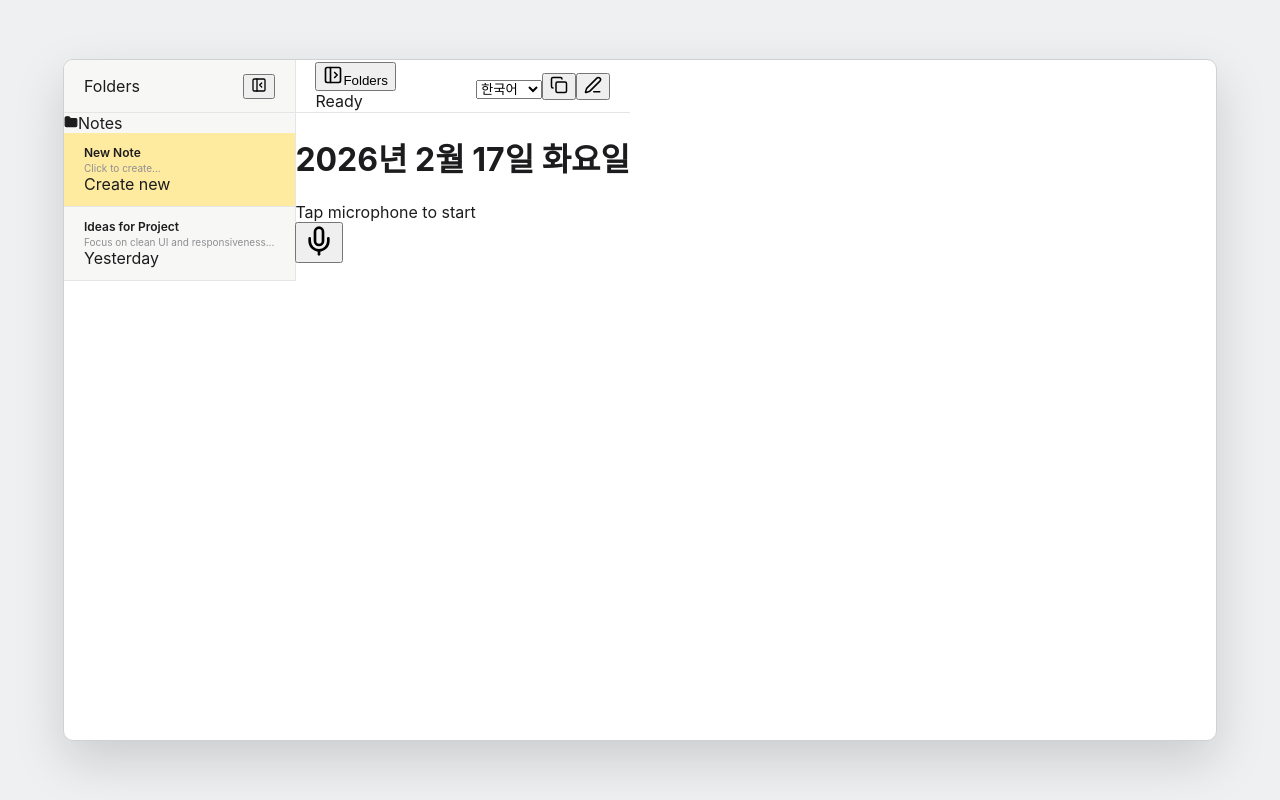
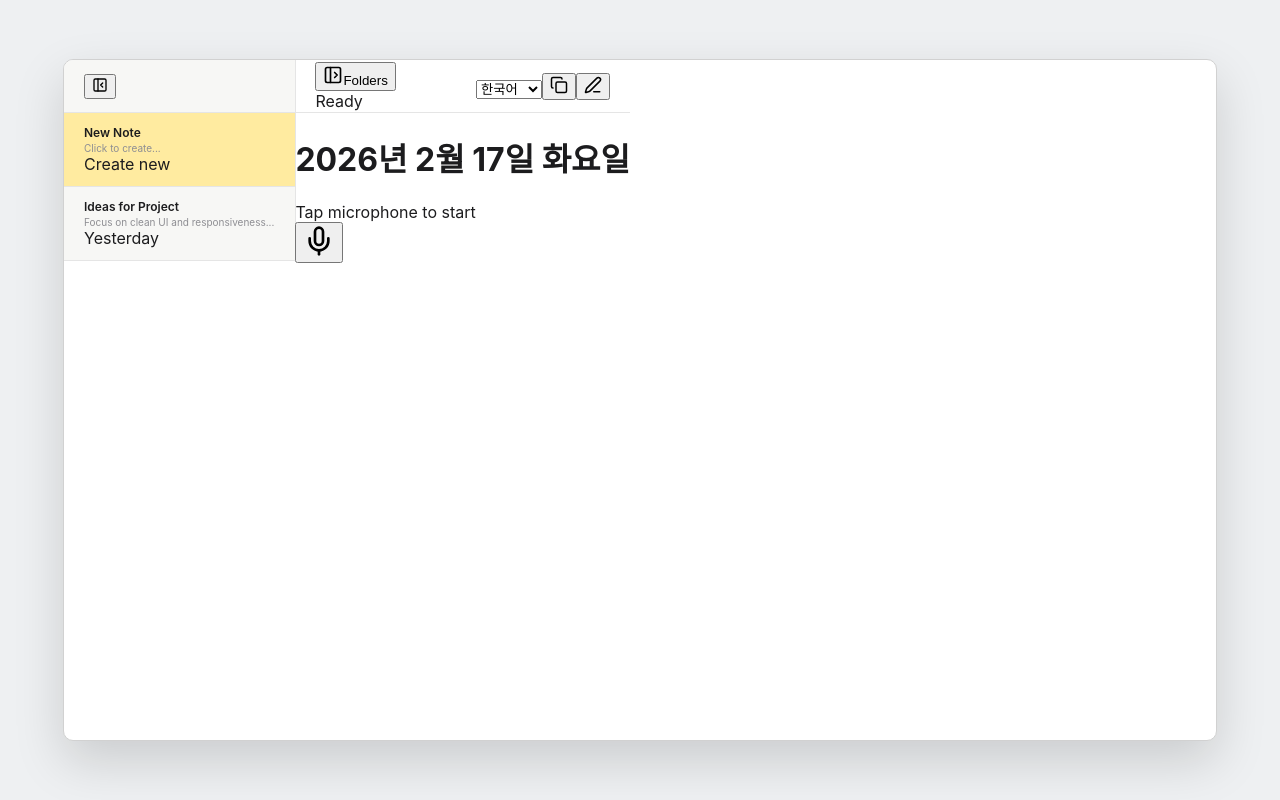
Before and after one commit to artcoding011-art/voice-to-text-app, a React (Vite) app: page / in a window 1280 px wide. Built offline with nearby package versions, Linux system fonts and the light colour scheme; a web font is replaced by a local one.

Commit message:
UI: Remove Folder header text and Notes folder item

```diff
--- a/src/components/Sidebar.jsx
+++ b/src/components/Sidebar.jsx
@@ -4,8 +4,7 @@ import { Folder, PanelLeftClose } from 'lucide-react';
 const Sidebar = ({ history, selectedNote, onSelectNote, onNewNote, transcript, onToggle }) => {
     return (
         <div className="sidebar flex h-full flex-col w-full">
-            <div className="toolbar bg-[#f7f7f5] flex items-center justify-between px-4 font-semibold text-[11px] text-gray-600 border-b border-[#e5e5e5] shrink-0">
-                <span className="flex-1 text-center ml-6">Folders</span>
+            <div className="toolbar bg-[#f7f7f5] flex items-center justify-end px-4 border-b border-[#e5e5e5] shrink-0">
                 <button
                     onClick={onToggle}
                     className="p-1 rounded-md hover:bg-gray-200 text-gray-400 hover:text-gray-600 transition-colors"
@@ -13,12 +12,7 @@ const Sidebar = ({ history, selectedNote, onSelectNote, onNewNote, transcript, o
                     <PanelLeftClose size={16} />
                 </button>
             </div>
-            <div className="p-2">
-                <div className="flex items-center gap-2 px-3 py-2 bg-[#e8e8e7] rounded-md text-[11px] font-medium">
-                    <Folder size={14} fill="currentColor" className="text-[#f7ce46]" />
-                    <span>Notes</span>
-                </div>
-            </div>
+            {/* Notes List */}
             <div className="flex-1 overflow-y-auto">
                 {/* New Note Placeholder when active */}
                 <div
```
